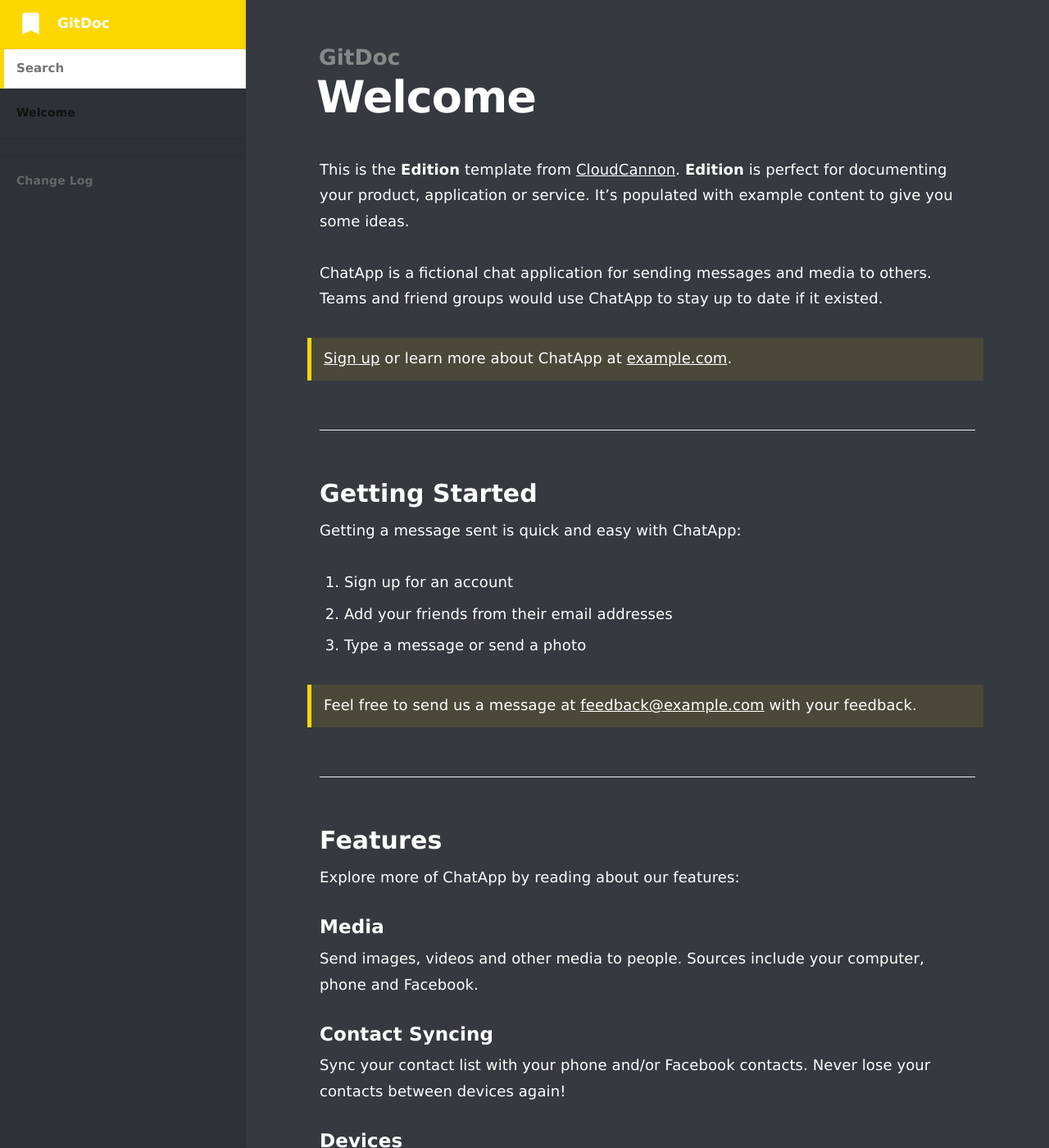
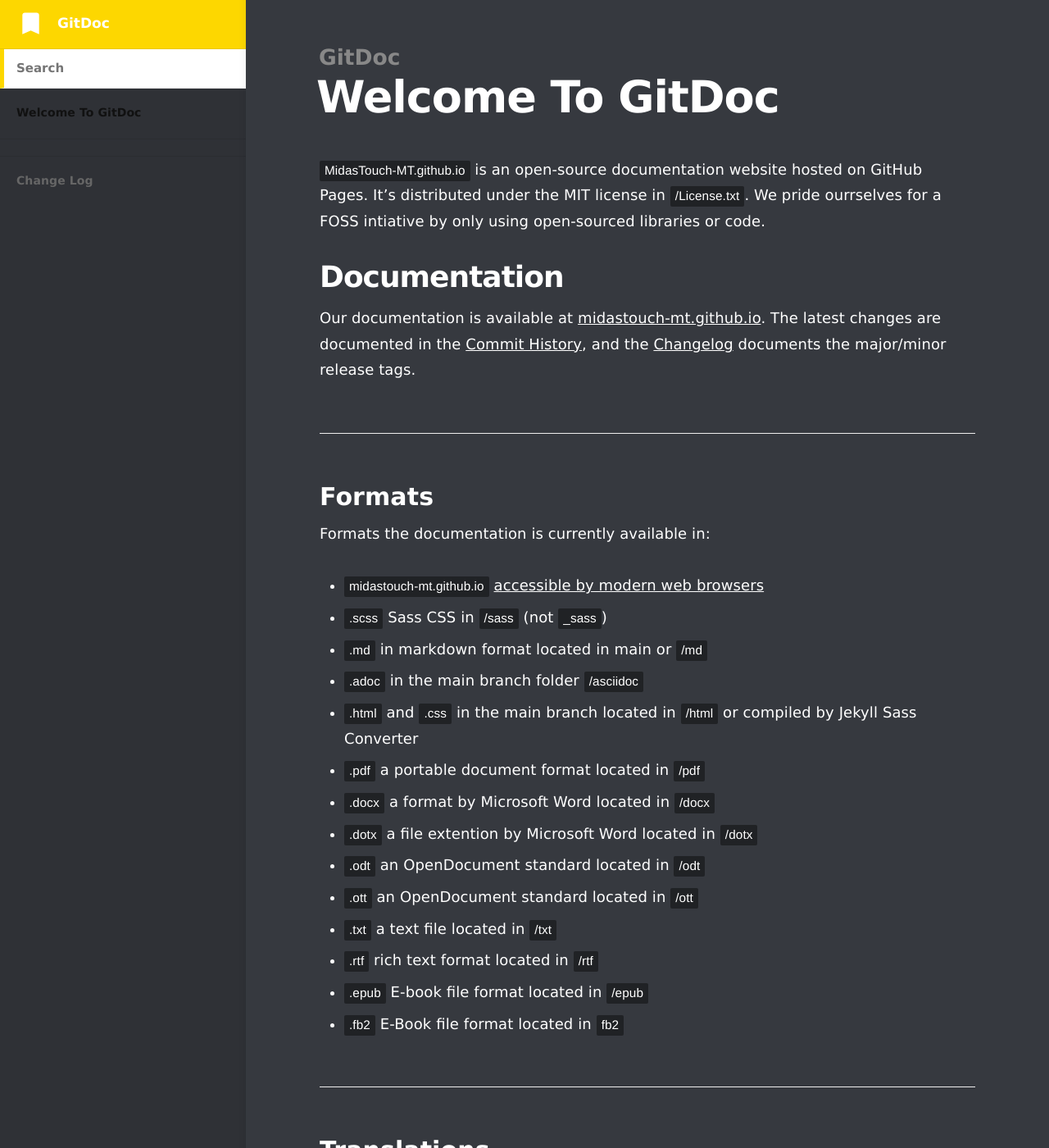
Before and after one commit to MidasTouch-MT/MidasTouch-MT.github.io, a Jekyll site: the page built from index.md, in a window 1280 px wide and 1400 px high. Shown: the whole window at 82% size. Built offline with Jekyll 4.4.1, drawn with Linux system fonts in a browser that asks for light colours; some of the changed text lies outside the part shown.

Commit message:
added real content
removed the default template configs and updated with real information

```diff
--- a/index.md
+++ b/index.md
@@ -1,38 +1,48 @@
 ---
-title: Welcome
+title: Welcome To GitDoc
 ---
 
-This is the **Edition** template from [CloudCannon](http://cloudcannon.com/).
-**Edition** is perfect for documenting your product, application or service.
-It's populated with example content to give you some ideas.
+`MidasTouch-MT.github.io` is an open-source documentation website hosted on GitHub Pages. It's distributed under the MIT license in `/License.txt`. We pride ourrselves for a FOSS intiative by only using open-sourced libraries or code.
 
-ChatApp is a fictional chat application for sending messages and media to others.
-Teams and friend groups would use ChatApp to stay up to date if it existed.
+## Documentation
+Our documentation is available at [midastouch-mt.github.io](https://midas-touch.github.io). The latest changes are documented in the [Commit History](https://github.com/MidasTouch-MT/MidasTouch-MT.github.io/commit), and the [Changelog](https://midastouch-mt.github.io/changelog) documents the major/minor release tags.
 
-> [Sign up](http://example.com/signup) or learn more about ChatApp at [example.com](http://example.com/).
+### Formats
+Formats the documentation is currently available in: <br>
 
-### Getting Started
+* `midastouch-mt.github.io` [accessible by modern web browsers](https://midastouch-mt.github.io)
+* `.scss` Sass CSS in `/sass` (not `_sass`)
+* `.md` in markdown format located in main or `/md`
+* `.adoc` in the main branch folder `/asciidoc`
+* `.html` and `.css` in the main branch located in `/html` or compiled by Jekyll Sass Converter
+* `.pdf` a portable document format located in `/pdf`
+* `.docx` a format by Microsoft Word located in `/docx`
+* `.dotx` a file extention by Microsoft Word located in `/dotx`
+* `.odt` an OpenDocument standard located in `/odt`
+* `.ott` an OpenDocument standard located in `/ott`
+* `.txt` a text file located in `/txt`
+* `.rtf` rich text format located in `/rtf`
+* `.epub` E-book file format located in `/epub`
+* `.fb2` E-Book file format located in `fb2`
 
-Getting a message sent is quick and easy with ChatApp:
 
-1. Sign up for an account
-2. Add your friends from their email addresses
-3. Type a message or send a photo
+### Translations
+Languages the documentation is currently available in: <br>
 
-> Feel free to send us a message at [feedback@example.com](mailto:feedback@example.com) with your feedback.
+* American English available in `/a-english`
+* British English available in `/b-english`
+* Spanish (Espanol) available in `/espanol`
+* German (Deutsch) available in `/deutsch`
+* French (Fran&ccedilais) available in `/francais`
+* Italian (Italiano) available in `italiano`
+* Mandarin (Simplified Chinese) (普通话) available in `/mandarin`
 
-### Features
+## Markdown
+Markdown is used opposed to alternatives such as Asciidoc or HTML and CSS for better readability and editting. Asciidoc _can_ be compiled to Markdown via Asciidoctor, however the styling accuracy is arguable. The readability may be better for the language, but the editting is painful. HTML and CSS face the same difficulties as Asciidoc.
 
-Explore more of ChatApp by reading about our features:
+## Privacy
+GitDoc does not use any analytics, and pledges to protect your privacy. The default remote Google fonts were removed and now rely on the system/browser rendering. Our website without JavaScript as the search bar requires this object. However, the search bar functions locally, and the code is open-sourced on [GitHub](https://github.com/midastouch-mt/midastouch-mt.github.io).
 
-#### Media
-
-Send images, videos and other media to people. Sources include your computer, phone and Facebook.
-
-#### Contact Syncing
-
-Sync your contact list with your phone and/or Facebook contacts. Never lose your contacts between devices again!
-
-#### Devices
-
-ChatApp is available everywhere. Find out how to set it up on your all your devices.
+## Credits
+* GitDoc uses the [CloudCannon/edition-jekyll-template](https://github.com/CloudCannon/edition-jekyll-template) which is distributed under the MIT License in  `LICENSE`
+* GitDoc also uses the [othneildrew/Best-README-Template](https://github.com/othneildrew/Best-README-Template) which is distributed under the MIT License in `LICENSE.txt`
```
